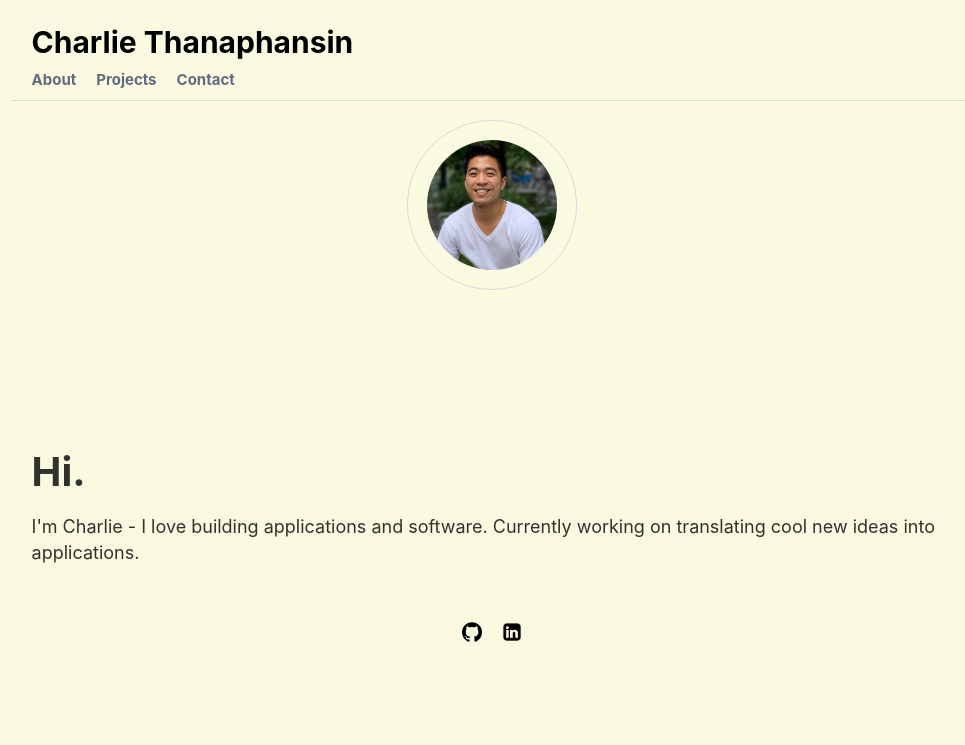
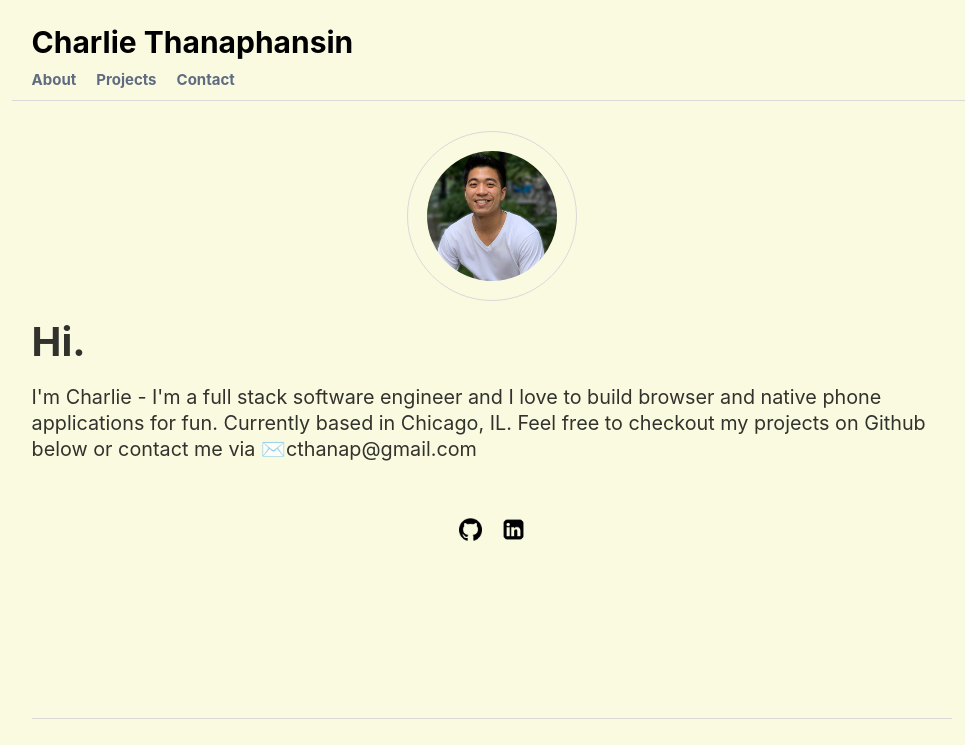
Before and after one commit to charlie-ttt/charlieWebsite, a Gatsby site: page / in a window 1280 px wide. Shown: the top 745 px of the page, without its empty margins (148-1113 px from the left). Built offline with nearby package versions, Linux system fonts and the light colour scheme; Gatsby itself is replaced by a stand-in of ours.

Commit message:
change styling biotext

```diff
--- a/src/components/layout.js
+++ b/src/components/layout.js
@@ -28,7 +28,7 @@ const Layout = ({ children }) => {
     <>
       <div
         style={{
-          position: "fixed",
+          // position: "fixed",
           width: "100%",
           backgroundColor: "#fafae1",
           zIndex: "999",
--- a/src/pages/index.js
+++ b/src/pages/index.js
@@ -28,9 +28,11 @@ const IndexPage = props => {
         <div style={styles.mainText}>
           <h1 style={{ fontWeight: "bold", fontSize: "40px" }}>Hi.</h1>
         </div>
-        <p>
-          I'm Charlie - I love building applications and software. Currently
-          working on translating cool new ideas into applications.
+        <p style={styles.bioText}>
+          I'm Charlie - I'm a full stack software engineer and I love to build
+          browser and native phone applications for fun. Currently based in
+          Chicago, IL. Feel free to checkout my projects on Github below or
+          contact me via ✉️cthanap@gmail.com
         </p>
         <div style={styles.iconContainerStyle}>
           <a href="https://github.com/charlie-ttt">
@@ -61,14 +63,14 @@ const IndexPage = props => {
 
 const styles = {
   mainArea: {
-    paddingTop: "120px",
+    paddingTop: "30px",
     paddingBottom: "120px",
     marginBottom: "40px",
     display: "flex",
     flexDirection: "column",
   },
   mainText: {
-    paddingTop: "20px",
+    paddingTop: "5px",
     paddingBottom: "20px",
   },
   sectionDivide: {
@@ -87,7 +89,7 @@ const styles = {
   profilePicContainer: {
     width: `170px`,
     height: `130px`,
-    marginBottom: `10rem`,
+    marginBottom: `3rem`,
     alignSelf: `center`,
   },
   iconContainerStyle: {
@@ -97,9 +99,12 @@ const styles = {
     paddingTop: `2rem`,
   },
   iconStyle: {
-    height: "20px",
-    width: "20px",
+    height: "23px",
+    width: "23px",
     margin: "10px 10px 10px 10px",
+  },
+  bioText: {
+    fontSize: "1.1em",
   },
 }
 
```
